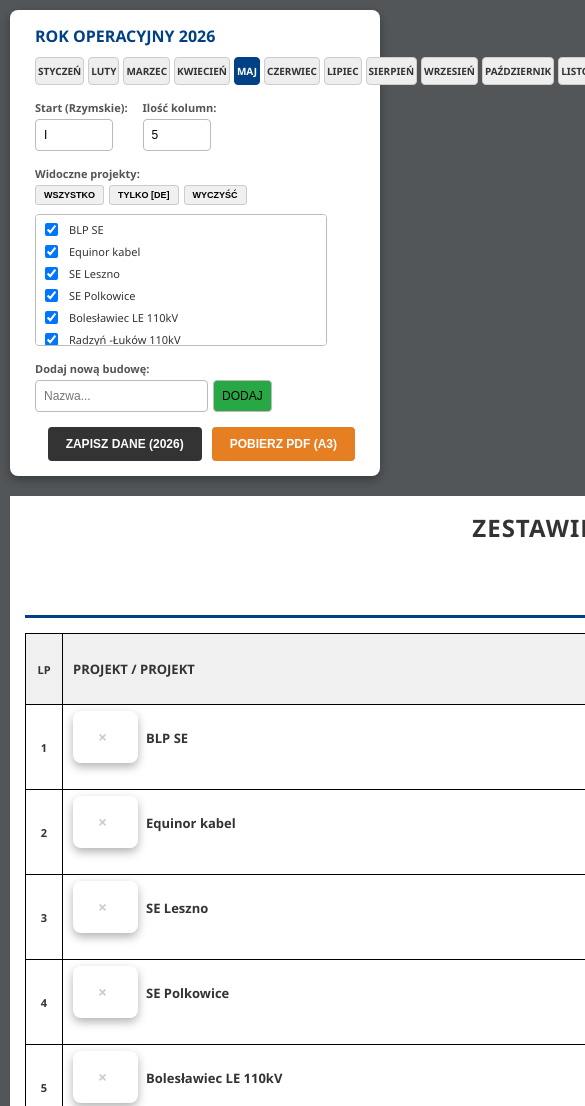
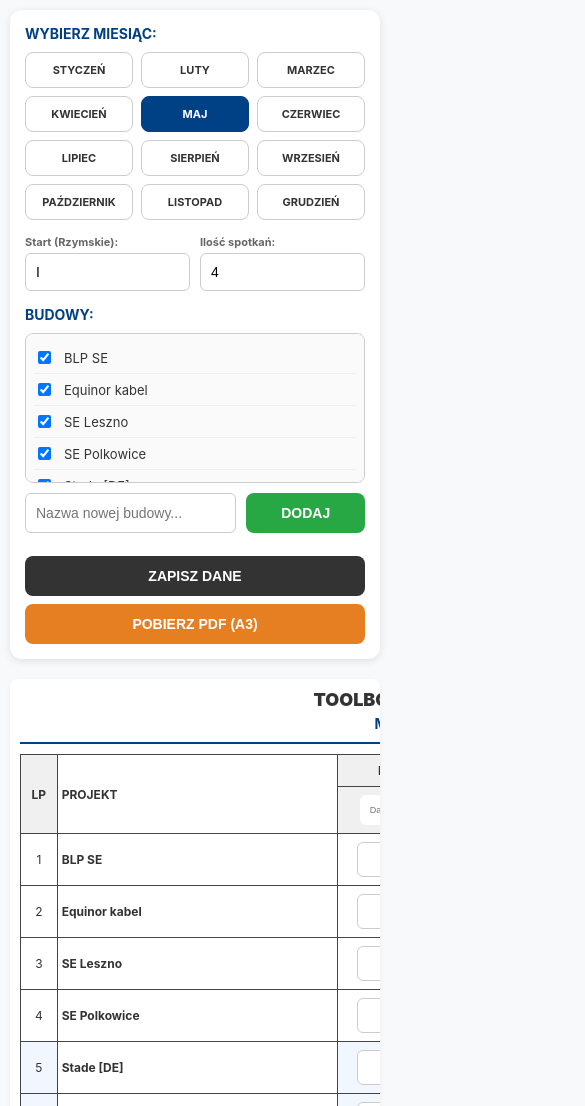
Before and after one commit to sebastian1551-star/TOOLBOX, a plain HTML site: page index.html in a window 390 px wide. Shown: the top 1106 px of the page, 585 px wide, since content can reach past the window. Drawn offline with nearby package versions, Linux system fonts and the light colour scheme.

Commit message:
Refactor index.html for mobile compatibility and styling

```diff
--- a/index.html
+++ b/index.html
@@ -2,166 +2,137 @@
 <html lang="pl">
 <head>
     <meta charset="UTF-8">
-    <meta name="viewport" content="width=device-width, initial-scale=1.0">
-    <title>Toolbox Talk Manager 2026 - A3</title>
+    <meta name="viewport" content="width=device-width, initial-scale=1.0, maximum-scale=1.0, user-scalable=no">
+    <title>Toolbox Talk 2026 - Mobile</title>
     <script src="https://cdnjs.cloudflare.com/ajax/libs/jspdf/2.5.1/jspdf.umd.min.js"></script>
     <script src="https://cdnjs.cloudflare.com/ajax/libs/html2canvas/1.4.1/html2canvas.min.js"></script>
     <style>
         :root {
             --primary: #004085;
-            --de-bg: #f2f4f5;
-            --border: #000;
+            --bg: #f8f9fa;
+            --border: #ccc;
             --danger: #d93025;
             --accent: #e67e22;
             --success: #28a745;
         }
 
+        * { box-sizing: border-box; }
         body {
-            font-family: 'Segoe UI', Tahoma, Geneva, Verdana, sans-serif;
-            margin: 0; padding: 10px; background: #525659; color: #333;
+            font-family: -apple-system, BlinkMacSystemFont, "Segoe UI", Roboto, sans-serif;
+            margin: 0; padding: 10px; background: var(--bg); color: #333;
         }
 
+        /* Sekcja ustawień - Mobile Friendly */
         .no-print {
-            background: #fff; padding: 15px 25px; border-radius: 8px;
-            margin: 0 auto 20px auto; max-width: 1580px;
-            box-shadow: 0 4px 10px rgba(0,0,0,0.3);
+            background: #fff; padding: 15px; border-radius: 12px;
+            margin-bottom: 20px; box-shadow: 0 2px 8px rgba(0,0,0,0.1);
         }
 
+        .section-title { font-weight: bold; color: var(--primary); margin-bottom: 10px; font-size: 14px; text-transform: uppercase; }
+
+        /* Grid miesięcy - 3 kolumny na mobile */
         .months-grid {
-            display: grid; grid-template-columns: repeat(12, 1fr); gap: 4px; margin-bottom: 15px;
+            display: grid;
+            grid-template-columns: repeat(3, 1fr);
+            gap: 8px; margin-bottom: 15px;
         }
-
         .m-btn {
-            background: #eee; border: 1px solid #ccc; padding: 6px 2px;
-            cursor: pointer; text-align: center; font-size: 10px; font-weight: bold; border-radius: 4px;
+            background: #fff; border: 1px solid var(--border); padding: 10px 5px;
+            cursor: pointer; text-align: center; font-size: 11px; font-weight: bold; border-radius: 8px;
         }
         .m-btn.active { background: var(--primary); color: #fff; border-color: var(--primary); }
 
-        .panel { display: flex; flex-wrap: wrap; gap: 15px; align-items: flex-end; }
-        .panel-group { display: flex; flex-direction: column; gap: 4px; }
-
-        label { font-weight: bold; font-size: 11px; color: #555; }
-        input, button { padding: 8px; border: 1px solid #bbb; border-radius: 4px; font-size: 12px; }
-
-        .filter-container {
-            background: #fff; border: 1px solid #bbb; padding: 5px;
-            max-height: 120px; overflow-y: auto; width: 280px; border-radius: 4px;
-        }
-        .filter-item { display: flex; align-items: center; gap: 8px; margin-bottom: 3px; font-size: 11px; }
-
-        .bulk-actions { display: flex; gap: 5px; margin-bottom: 5px; }
-        .btn-tiny { padding: 4px 8px; font-size: 9px; cursor: pointer; background: #f0f0f0; border: 1px solid #ccc; border-radius: 3px; font-weight: bold; }
-        .btn-tiny:hover { background: #e0e0e0; }
-
-        #printableArea {
-            width: 1580px;
-            margin: 0 auto;
-            background: white;
-            padding: 15px;
-            box-sizing: border-box;
+        /* Panel sterowania */
+        .controls-row { display: flex; flex-wrap: wrap; gap: 10px; margin-bottom: 15px; }
+        .input-group { flex: 1; min-width: 120px; display: flex; flex-direction: column; gap: 4px; }
+        label { font-size: 11px; color: #666; font-weight: bold; }
+        input[type="text"], input[type="number"] {
+            padding: 10px; border: 1px solid var(--border); border-radius: 6px; font-size: 14px;
         }
 
-        header { text-align: center; border-bottom: 3px solid var(--primary); margin-bottom: 15px; padding-bottom: 10px; position: relative; }
+        /* Lista projektów (scrollowalna) */
+        .filter-box {
+            border: 1px solid var(--border); border-radius: 8px; padding: 8px;
+            max-height: 150px; overflow-y: auto; background: #fafafa; margin-bottom: 10px;
+        }
+        .filter-item { display: flex; align-items: center; gap: 10px; padding: 6px 0; border-bottom: 1px solid #eee; font-size: 13px; }
 
-        .year-badge { position: absolute; top: 0; right: 0; font-size: 24px; font-weight: 900; color: #ddd; }
-
-        table { width: 100%; border-collapse: collapse; table-layout: auto; }
-        th, td { border: 1px solid var(--border); padding: 6px 3px; text-align: center; }
-
-        th { background: #f0f0f0; font-size: 11px; font-weight: bold; text-transform: uppercase; }
-
-        .col-lp { width: 30px; font-weight: bold; font-size: 11px; }
-        .col-proj {
-            text-align: left; padding-left: 10px; font-size: 13px; font-weight: bold;
-            white-space: nowrap; min-width: 320px;
+        /* Tabela z przewijaniem bocznym */
+        .table-container {
+            width: 100%; overflow-x: auto; background: #fff; border-radius: 8px;
+            box-shadow: 0 2px 5px rgba(0,0,0,0.05);
         }
 
-        .delete-btn {
-            color: #ccc; font-weight: bold; cursor: pointer; margin-right: 8px;
-            font-size: 16px; text-decoration: none; display: inline-block; width: 15px;
+        #printableArea { min-width: 800px; padding: 10px; background: white; }
+
+        header { text-align: center; border-bottom: 2px solid var(--primary); margin-bottom: 10px; padding-bottom: 10px; }
+
+        table { width: 100%; border-collapse: collapse; }
+        th, td { border: 1px solid #444; padding: 8px 4px; text-align: center; font-size: 12px; }
+        th { background: #f0f0f0; }
+
+        .col-proj { text-align: left; min-width: 180px; font-weight: bold; position: sticky; left: 0; background: white; z-index: 10; }
+        .row-de { background-color: #f2f6ff !important; }
+
+        /* Styl pól wpisywania - duży tekst, łatwe klikanie */
+        .cell-input {
+            width: 45px; height: 35px; border: 1px solid #ddd; border-radius: 4px;
+            text-align: center; font-weight: bold; font-size: 16px; background: #fff;
         }
-        .delete-btn:hover { color: var(--danger); }
+        .cell-zero { background-color: #ffdce0 !important; color: #b21f2d; }
 
-        .col-val { width: 90px; }
-        .col-sum { width: 70px; background: #f9f9f9; font-weight: 900; font-size: 14px; }
-        .col-cum { width: 80px; background: #ebf3fb; font-weight: 900; color: var(--primary); font-size: 14px; }
-
-        .row-de { background-color: var(--de-bg) !important; }
-        .cell-zero { background-color: #ffdce0 !important; color: #b21f2d !important; font-weight: bold; }
-
-        .cell-input {
-            width: 100%; border: none; background: transparent; text-align: center;
-            font-weight: bold; font-size: 14px; outline: none; padding: 0;
+        .btn-main {
+            width: 100%; padding: 12px; margin-top: 8px; border: none; border-radius: 8px;
+            font-weight: bold; color: white; cursor: pointer; font-size: 14px;
         }
-
-        .date-input { width: 100%; font-size: 10px; border: none; background: transparent; text-align: center; cursor: pointer; }
-
-        .btn { cursor: pointer; border: none; font-weight: bold; color: white; border-radius: 4px; padding: 10px 18px; }
-        .btn-add { background: var(--success); }
         .btn-save { background: #333; }
         .btn-pdf { background: var(--accent); }
+        .btn-add { background: var(--success); }
 
-        @media print {
-            .no-print { display: none !important; }
-            #printableArea { padding: 0; width: 100%; }
-        }
+        @media print { .no-print { display: none; } #printableArea { min-width: 100%; } }
     </style>
 </head>
 <body>
 
 <div class="no-print">
-    <div style="margin-bottom: 10px; font-weight: bold; color: var(--primary);">ROK OPERACYJNY 2026</div>
+    <div class="section-title">Wybierz Miesiąc:</div>
     <div class="months-grid" id="monthNav"></div>
 
-    <div class="panel">
-        <div class="panel-group">
+    <div class="controls-row">
+        <div class="input-group">
             <label>Start (Rzymskie):</label>
-            <input type="text" id="startRoman" style="width:60px" oninput="updateConfig()">
+            <input type="text" id="startRoman" oninput="updateConfig()">
         </div>
-        <div class="panel-group">
-            <label>Ilość kolumn:</label>
-            <input type="number" id="colCount" min="1" max="12" style="width:50px" oninput="updateConfig()">
-        </div>
-
-        <div class="panel-group">
-            <label>Widoczne projekty:</label>
-            <div class="bulk-actions">
-                <button class="btn-tiny" onclick="selectAllProjects(true)">WSZYSTKO</button>
-                <button class="btn-tiny" onclick="selectOnlyDE()">TYLKO [DE]</button>
-                <button class="btn-tiny" onclick="selectAllProjects(false)">WYCZYŚĆ</button>
-            </div>
-            <div class="filter-container" id="projectFilterList"></div>
-        </div>
-
-        <div class="panel-group">
-            <label>Dodaj nową budowę:</label>
-            <div style="display:flex; gap:5px">
-                <input type="text" id="newProj" placeholder="Nazwa...">
-                <button class="btn-add" onclick="addProject()">DODAJ</button>
+        <div class="input-group">
+            <label>Ilość spotkań:</label>
+            <input type="number" id="colCount" oninput="updateConfig()">
         </div>
     </div>
 
-        <div style="margin-left: auto; display: flex; gap: 10px;">
-            <button class="btn btn-save" onclick="saveData()">ZAPISZ DANE (2026)</button>
-            <button class="btn btn-pdf" onclick="generatePDF()">POBIERZ PDF (A3)</button>
-        </div>
-    </div>
+    <div class="section-title">Budowy:</div>
+    <div class="filter-box" id="projectFilterList"></div>
+
+    <div class="controls-row">
+        <input type="text" id="newProj" placeholder="Nazwa nowej budowy..." style="flex:2">
+        <button class="btn-main btn-add" onclick="addProject()" style="flex:1; margin:0">DODAJ</button>
     </div>
 
+    <button class="btn-main btn-save" onclick="saveData()">ZAPISZ DANE</button>
+    <button class="btn-main btn-pdf" onclick="generatePDF()">POBIERZ PDF (A3)</button>
+</div>
+
+<div class="table-container">
     <div id="printableArea">
         <header>
-        <div class="year-badge">2026</div>
-        <div style="font-size: 24px; font-weight: 900; letter-spacing: 1px;">ZESTAWIENIE PRZEPROWADZONYCH TOOLBOX TALK</div>
-        <div style="font-size: 12px; color: #555; font-style: italic;">Übersicht über die durchgeführten Toolbox-Gespräche — 2026</div>
-        <div style="margin-top: 10px;">
-            <div id="monthLabel" style="font-size: 16px; font-weight: bold; color: white; background: var(--primary); display: inline-block; padding: 6px 25px; border-radius: 4px;"></div>
-        </div>
+            <div style="font-size: 18px; font-weight: 900;">TOOLBOX TALK 2026</div>
+            <div id="monthLabel" style="font-size: 14px; font-weight: bold; margin-top: 5px; color: var(--primary);"></div>
         </header>
 
         <table id="mainTable">
             <thead id="tableHead"></thead>
             <tbody id="tableBody"></tbody>
         </table>
+    </div>
 </div>
 
 <script>
@@ -172,17 +143,9 @@
         {pl: "Październik", de: "Oktober"}, {pl: "Listopad", de: "November"}, {pl: "Grudzień", de: "Dezember"}
     ];
 
-    const initialProjects = [
-        "BLP SE", "Equinor kabel", "SE Leszno", "SE Polkowice", "Bolesławiec LE 110kV",
-        "Radzyń -Łuków 110kV", "SE Rokitnica", "LK Żarnowiec", "Bałtyk I", "SE Wierzbięcino",
-        "CPK", "Eksploatacja", "Krosno", "BLP kabel",
-        "Stade [DE]", "UW Semlin [DE]", "Malchow [DE]", "Munsterberg [DE]", "Hamburg [DE]",
-        "Avacon [DE]", "Borken [DE]", "Karben [DE]", "Frankfurt [DE]", "Siedenbrünzow [DE]"
-    ];
-
     let db = JSON.parse(localStorage.getItem('toolbox_2026_v1')) || {
-        projects: [...initialProjects],
-        selectedProjects: [...initialProjects],
+        projects: ["BLP SE", "Equinor kabel", "SE Leszno", "SE Polkowice", "Stade [DE]", "UW Semlin [DE]"],
+        selectedProjects: ["BLP SE", "Equinor kabel", "SE Leszno", "SE Polkowice", "Stade [DE]", "UW Semlin [DE]"],
         monthsData: {}
     };
 
@@ -203,7 +166,7 @@
 
     function sync() {
         if (!db.monthsData[curM]) {
-            db.monthsData[curM] = { startR: "I", count: 5, dates: [], values: {} };
+            db.monthsData[curM] = { startR: "I", count: 4, dates: [], values: {} };
         }
         document.getElementById('startRoman').value = db.monthsData[curM].startR;
         document.getElementById('colCount').value = db.monthsData[curM].count;
@@ -218,7 +181,7 @@
             const div = document.createElement('div');
             div.className = 'filter-item';
             const isChecked = db.selectedProjects.includes(name);
-            div.innerHTML = `<input type="checkbox" ${isChecked ? 'checked' : ''} onchange="toggleProject('${name.replace(/'/g, "\\'")}')"> <span>${name}</span>`;
+            div.innerHTML = `<input type="checkbox" ${isChecked ? 'checked' : ''} onchange="toggleProject('${name}')"> <span>${name}</span>`;
             container.appendChild(div);
         });
     }
@@ -227,22 +190,6 @@
         const idx = db.selectedProjects.indexOf(name);
         if (idx > -1) db.selectedProjects.splice(idx, 1);
         else db.selectedProjects.push(name);
-        render();
-    }
-
-    function selectAllProjects(status) {
-        if (status) {
-            db.selectedProjects = [...db.projects];
-        } else {
-            db.selectedProjects = [];
-        }
-        renderFilter();
-        render();
-    }
-
-    function selectOnlyDE() {
-        db.selectedProjects = db.projects.filter(p => p.toUpperCase().includes('[DE]'));
-        renderFilter();
         render();
     }
 
@@ -263,7 +210,7 @@
     }
 
     function intToRoman(num) {
-        const lookup = {M:1000,CM:900,D:500,CD:400,C:100,XC:90,L:50,XL:40,X:10,IX:9,V:5,IV:4,I:1};
+        const lookup = {X:10,IX:9,V:5,IV:4,I:1};
         let roman = '';
         for (let i in lookup) { while (num >= lookup[i]) { roman += i; num -= lookup[i]; } }
         return roman;
@@ -271,44 +218,38 @@
 
     function render() {
         const mData = db.monthsData[curM];
-        document.getElementById('monthLabel').textContent = `${months[curM].pl.toUpperCase()} / ${months[curM].de.toUpperCase()} 2026`;
+        document.getElementById('monthLabel').textContent = `${months[curM].pl.toUpperCase()} 2026`;
         const head = document.getElementById('tableHead');
         const body = document.getElementById('tableBody');
         const startInt = romanToInt(mData.startR);
 
-        let h1 = `<tr><th rowspan="2" class="col-lp">LP</th><th rowspan="2" class="col-proj">PROJEKT / PROJEKT</th>`;
+        let h1 = `<tr><th rowspan="2">LP</th><th rowspan="2" class="col-proj">PROJEKT</th>`;
         let h2 = `<tr>`;
         for(let i=0; i<mData.count; i++) {
-            h1 += `<th class="col-val">${intToRoman(startInt + i)}</th>`;
-            h2 += `<th class="col-val"><input type="date" class="date-input" value="${mData.dates[i] || ''}" onchange="db.monthsData[${curM}].dates[${i}]=this.value"></th>`;
+            h1 += `<th>${intToRoman(startInt + i)}</th>`;
+            h2 += `<th><input type="text" placeholder="Data" style="width:40px;font-size:9px;border:none" value="${mData.dates[i] || ''}" onchange="db.monthsData[${curM}].dates[${i}]=this.value"></th>`;
         }
-        h1 += `<th rowspan="2" class="col-sum">SUMA MIES.</th><th rowspan="2" class="col-cum">NARAST. (YTD)</th></tr>`;
+        h1 += `<th>SUMA</th><th>YTD</th></tr>`;
         h2 += `</tr>`;
         head.innerHTML = h1 + h2;
 
         body.innerHTML = '';
         let lp = 1;
-        db.projects.forEach((name, pIdx) => {
+        db.projects.forEach((name) => {
             if (!db.selectedProjects.includes(name)) return;
-            const isDE = name.toUpperCase().includes('[DE]');
             const tr = document.createElement('tr');
-            if(isDE) tr.className = 'row-de';
+            if(name.includes('[DE]')) tr.className = 'row-de';
 
             const rowVals = mData.values[name] || Array(mData.count).fill('');
             let mSum = rowVals.reduce((a, b) => a + (parseFloat(b) || 0), 0);
             let cSum = calculateCum(name, curM, mSum);
 
-            let rowHtml = `<td class="col-lp">${lp++}</td>
-                           <td class="col-proj">
-                               <span class="no-print delete-btn" onclick="removeProject(${pIdx})">×</span>${name}
-                           </td>`;
+            let rowHtml = `<td>${lp++}</td><td class="col-proj">${name}</td>`;
             for(let i=0; i<mData.count; i++) {
                 const val = rowVals[i] || '';
-                rowHtml += `<td class="col-val ${val === '0' ? 'cell-zero' : ''}">
-                    <input type="text" class="cell-input" value="${val}" oninput="updateCell('${name.replace(/'/g, "\\'")}', ${i}, this.value)">
-                </td>`;
+                rowHtml += `<td><input type="text" inputmode="numeric" class="cell-input ${val === '0' ? 'cell-zero' : ''}" value="${val}" oninput="updateCell('${name}', ${i}, this.value)"></td>`;
             }
-            rowHtml += `<td class="col-sum">${mSum || ''}</td><td class="col-cum">${cSum || ''}</td>`;
+            rowHtml += `<td style="font-weight:bold">${mSum || ''}</td><td style="color:var(--primary); font-weight:bold">${cSum || ''}</td>`;
             tr.innerHTML = rowHtml;
             body.appendChild(tr);
         });
@@ -317,6 +258,7 @@
     function updateCell(proj, cIdx, val) {
         if(!db.monthsData[curM].values[proj]) db.monthsData[curM].values[proj] = [];
         db.monthsData[curM].values[proj][cIdx] = val;
+        // Re-render bez przeładowania całego widoku dla płynności
         render();
     }
 
@@ -340,47 +282,17 @@
         }
     }
 
-    function removeProject(idx) {
-        if(confirm("Usunąć budowę z listy?")) {
-            const name = db.projects[idx];
-            db.projects.splice(idx, 1);
-            db.selectedProjects = db.selectedProjects.filter(p => p !== name);
-            renderFilter(); render();
-        }
-    }
-
     function saveData() {
         localStorage.setItem('toolbox_2026_v1', JSON.stringify(db));
-        alert("Dane na rok 2026 zostały zapisane!");
+        alert("Zapisano!");
     }
 
     function generatePDF() {
-        const { jsPDF } = window.jspdf;
         const area = document.getElementById('printableArea');
-        const btns = document.querySelectorAll('.delete-btn');
-        btns.forEach(b => b.style.display = 'none');
-
-        html2canvas(area, {
-            scale: 2.5,
-            useCORS: true,
-            backgroundColor: "#ffffff"
-        }).then(canvas => {
-            const pdf = new jsPDF('l', 'mm', 'a3');
-            const imgData = canvas.toDataURL('image/png');
-            const pdfWidth = pdf.internal.pageSize.getWidth();
-            const pdfHeight = pdf.internal.pageSize.getHeight();
-
-            const margin = 5;
-            const imgProps = pdf.getImageProperties(imgData);
-            const ratio = Math.min((pdfWidth - (2*margin)) / imgProps.width, (pdfHeight - (2*margin)) / imgProps.height);
-
-            const newWidth = imgProps.width * ratio;
-            const newHeight = imgProps.height * ratio;
-
-            pdf.addImage(imgData, 'PNG', (pdfWidth - newWidth) / 2, margin, newWidth, newHeight);
-            pdf.save(`Toolbox_2026_${months[curM].pl}.pdf`);
-
-            btns.forEach(b => b.style.display = 'inline-block');
+        html2canvas(area, { scale: 2 }).then(canvas => {
+            const pdf = new jspdf.jsPDF('l', 'mm', 'a3');
+            pdf.addImage(canvas.toDataURL('image/png'), 'PNG', 10, 10, 400, 0);
+            pdf.save(`Toolbox_2026_${curM+1}.pdf`);
         });
     }
 
```
Lines whose indentation alone changed are shown as unchanged.
